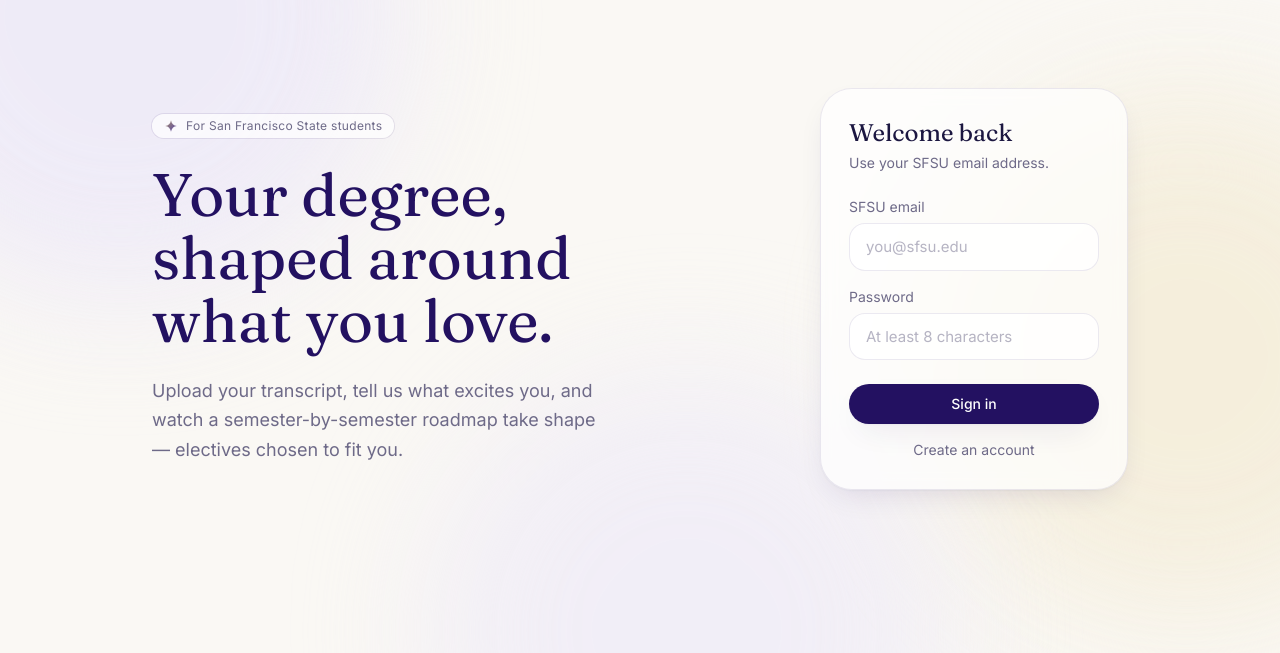
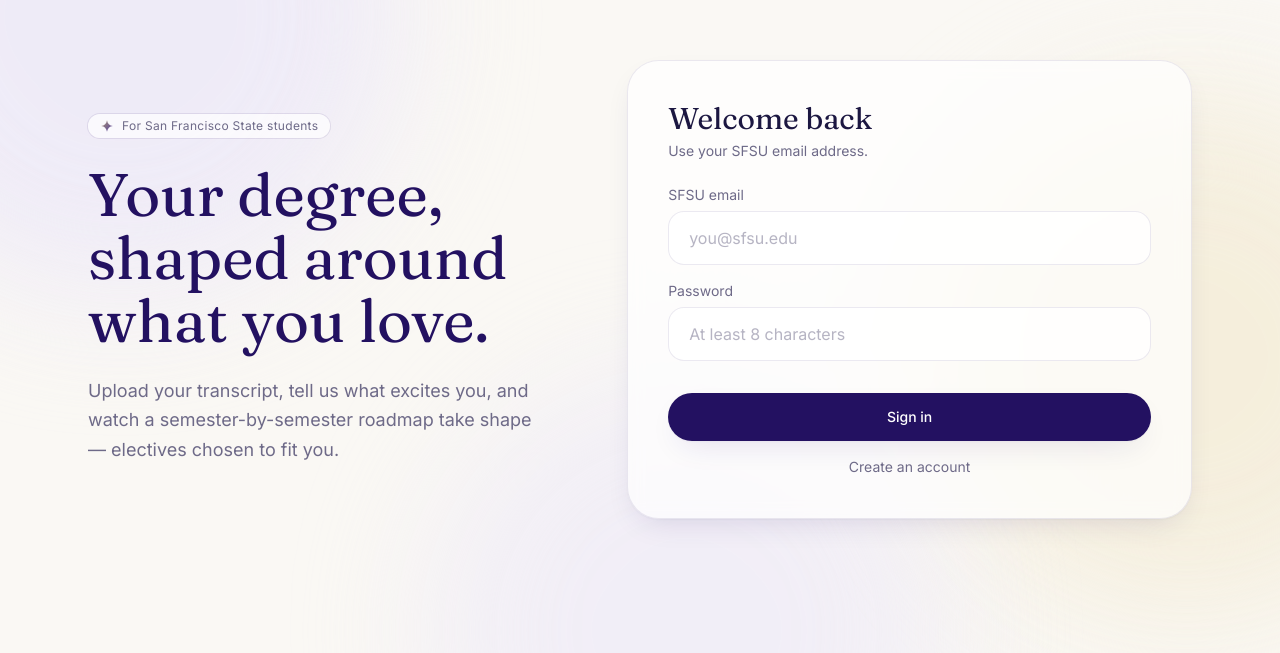
Before and after one commit to dixisouls/gatorway, a Next.js app in the folder frontend/: page / in a window 1280 px wide. Shown: the part 111-764 px from the top of the page. Built offline with nearby package versions, Linux system fonts and the light colour scheme; no server answers.

Commit message:
Widen the sign in and create account card

```diff
--- a/frontend/src/components/AuthCard.tsx
+++ b/frontend/src/components/AuthCard.tsx
@@ -29,11 +29,11 @@ export function AuthCard() {
 
   const label = mode === "login" ? "Sign in" : "Create account";
   const field =
-    "w-full rounded-2xl border border-line bg-white/80 px-4 py-3 text-[15px] outline-none transition focus:border-purple/40 focus:ring-4 focus:ring-purple-soft";
+    "w-full rounded-2xl border border-line bg-white/80 px-5 py-3.5 text-base outline-none transition focus:border-purple/40 focus:ring-4 focus:ring-purple-soft";
 
   return (
-    <form onSubmit={submit} className="w-full max-w-sm rounded-[2rem] border border-line bg-white/70 p-7 shadow-soft backdrop-blur">
-      <h2 className="font-serif text-2xl">{mode === "login" ? "Welcome back" : "Join GatorWay"}</h2>
+    <form onSubmit={submit} className="w-full max-w-xl rounded-[2rem] border border-line bg-white/70 p-8 shadow-soft backdrop-blur sm:p-10">
+      <h2 className="font-serif text-3xl">{mode === "login" ? "Welcome back" : "Join GatorWay"}</h2>
       <p className="mt-1 text-sm text-muted">Use your SFSU email address.</p>
       <label className="mt-6 block text-sm text-muted">
         <span className="mb-1.5 block">SFSU email</span>
@@ -57,7 +57,7 @@ export function AuthCard() {
           {error}
         </p>
       )}
-      <Button type="submit" className="mt-6 w-full" disabled={pending}>
+      <Button type="submit" className="mt-8 w-full py-3.5 text-base" disabled={pending}>
         {pending ? (mode === "login" ? "Signing in…" : "Creating account…") : label}
       </Button>
       <button
--- a/frontend/src/components/Landing.tsx
+++ b/frontend/src/components/Landing.tsx
@@ -9,7 +9,7 @@ export function Landing() {
   return (
     <div className="relative min-h-dvh">
       <Aurora />
-      <main className="mx-auto grid min-h-dvh max-w-5xl items-center gap-12 px-6 py-16 md:grid-cols-[1.2fr_1fr]">
+      <main className="mx-auto grid min-h-dvh max-w-6xl items-center gap-12 px-6 py-16 md:grid-cols-[1fr_1.15fr]">
         <motion.div initial={{ opacity: 0, y: 16 }} animate={{ opacity: 1, y: 0 }} transition={{ duration: 0.7, ease: "easeOut" }}>
           <p className="inline-flex items-center gap-2 rounded-full bg-white/70 px-3 py-1 text-xs tracking-wide text-muted ring-1 ring-line">
             <Sparkle size={14} /> For San Francisco State students
@@ -23,7 +23,7 @@ export function Landing() {
             Upload your transcript, tell us what excites you, and watch a semester-by-semester roadmap take shape — electives chosen to fit you.
           </p>
         </motion.div>
-        <motion.div className="justify-self-center md:justify-self-end" initial={{ opacity: 0, y: 20 }} animate={{ opacity: 1, y: 0 }} transition={{ duration: 0.7, delay: 0.15, ease: "easeOut" }}>
+        <motion.div className="w-full justify-self-center md:justify-self-end" initial={{ opacity: 0, y: 20 }} animate={{ opacity: 1, y: 0 }} transition={{ duration: 0.7, delay: 0.15, ease: "easeOut" }}>
           <AuthCard />
         </motion.div>
       </main>
```
